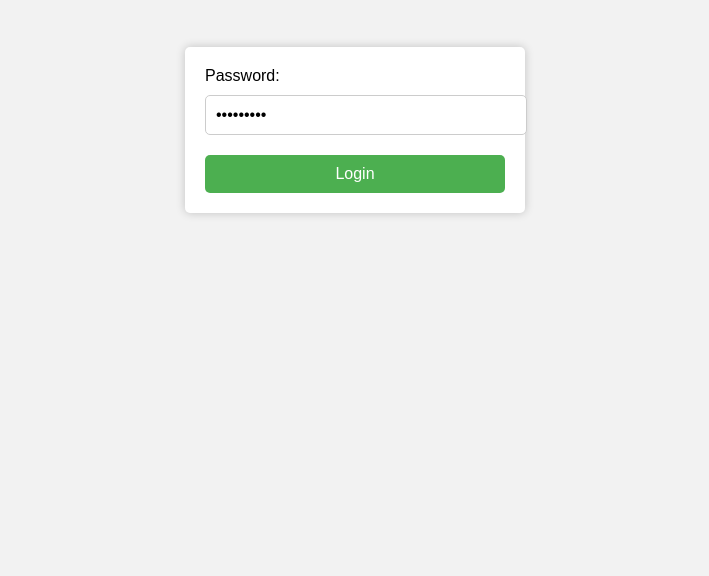
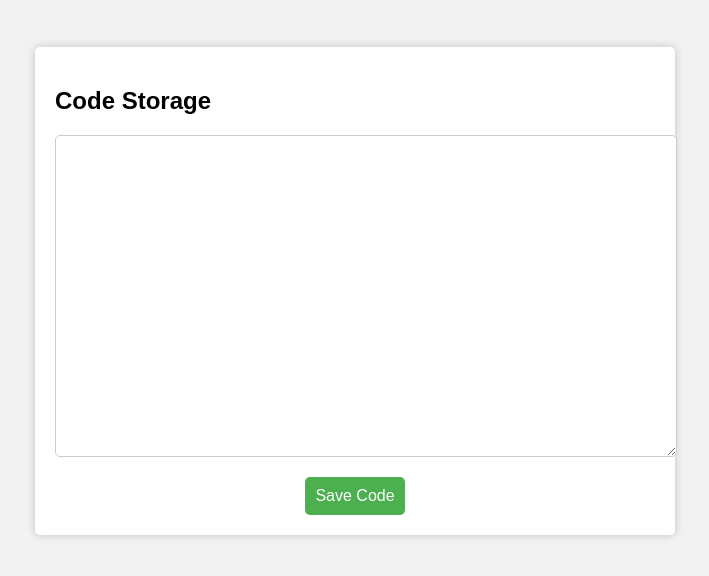
Before and after one commit to Guilded1/Guilded1.github.io, a plain HTML site: page codesave/index.html in a window 1280 px wide. Both pictures are taken after typing "Sample123" into the empty fields and a click on the button "Login". Shown: the part 90-666 px from the top of the page, without its empty margins (285-994 px from the left). Drawn offline with Linux system fonts and the light colour scheme.

Commit message:
Update index.html

```diff
--- a/codesave/index.html
+++ b/codesave/index.html
@@ -105,26 +105,35 @@
     <script>
         function login() {
             var password = document.getElementById("password").value;
-            if (password === "test32") {
+            if (password) {
                 document.getElementById("login-form").style.display = "none";
                 document.getElementById("code-container").style.display = "block";
+                loadCode(password);
                 return false;
             } else {
-                alert("Incorrect password!");
+                alert("Please enter a password!");
                 return false;
             }
         }
 
         function saveCode() {
+            var password = document.getElementById("password").value;
             var code = document.getElementById("code").value;
-            localStorage.setItem("code", code);
+            localStorage.setItem("code-" + password, code);
             alert("Code saved!");
         }
 
-        window.onload = function() {
-            var savedCode = localStorage.getItem("code");
+        function loadCode(password) {
+            var savedCode = localStorage.getItem("code-" + password);
             if (savedCode) {
                 document.getElementById("code").value = savedCode;
+            }
+        }
+
+        window.onload = function() {
+            var password = document.getElementById("password").value;
+            if (password) {
+                loadCode(password);
             }
         };
     </script>
```
